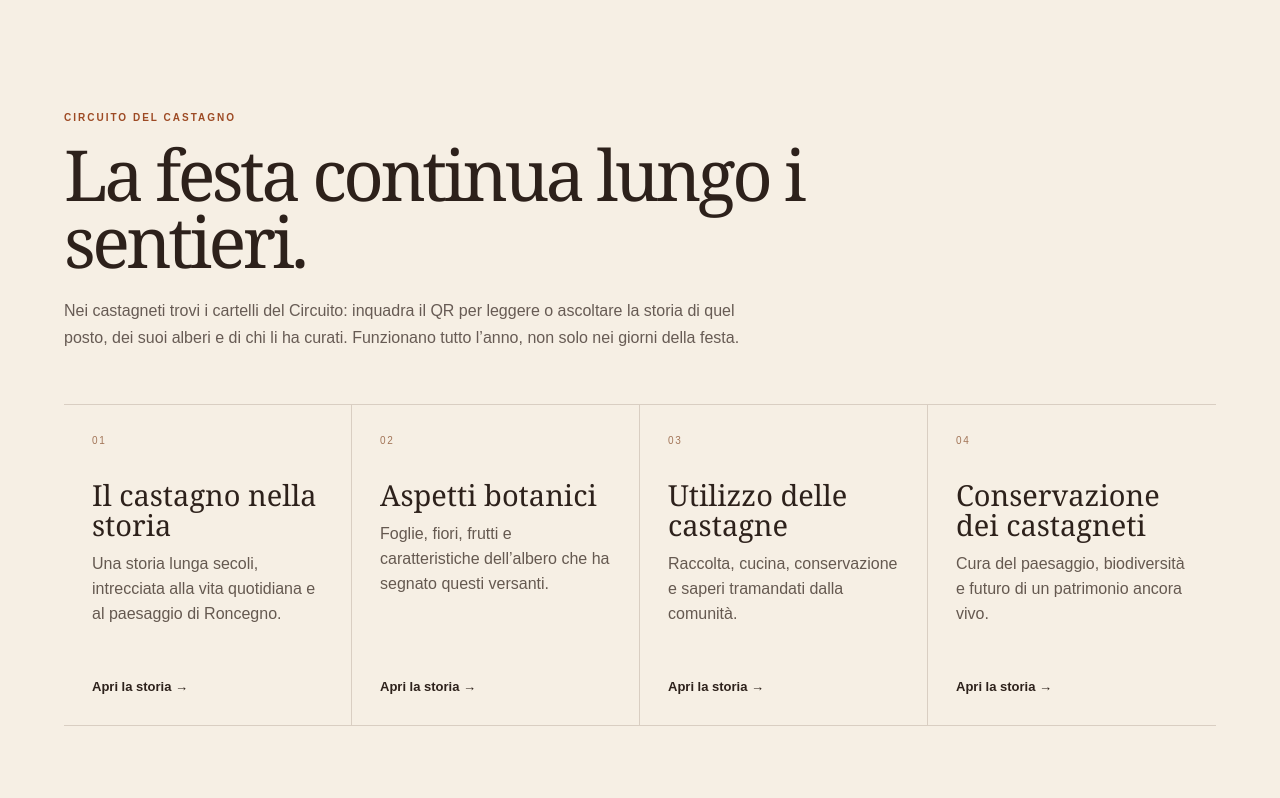
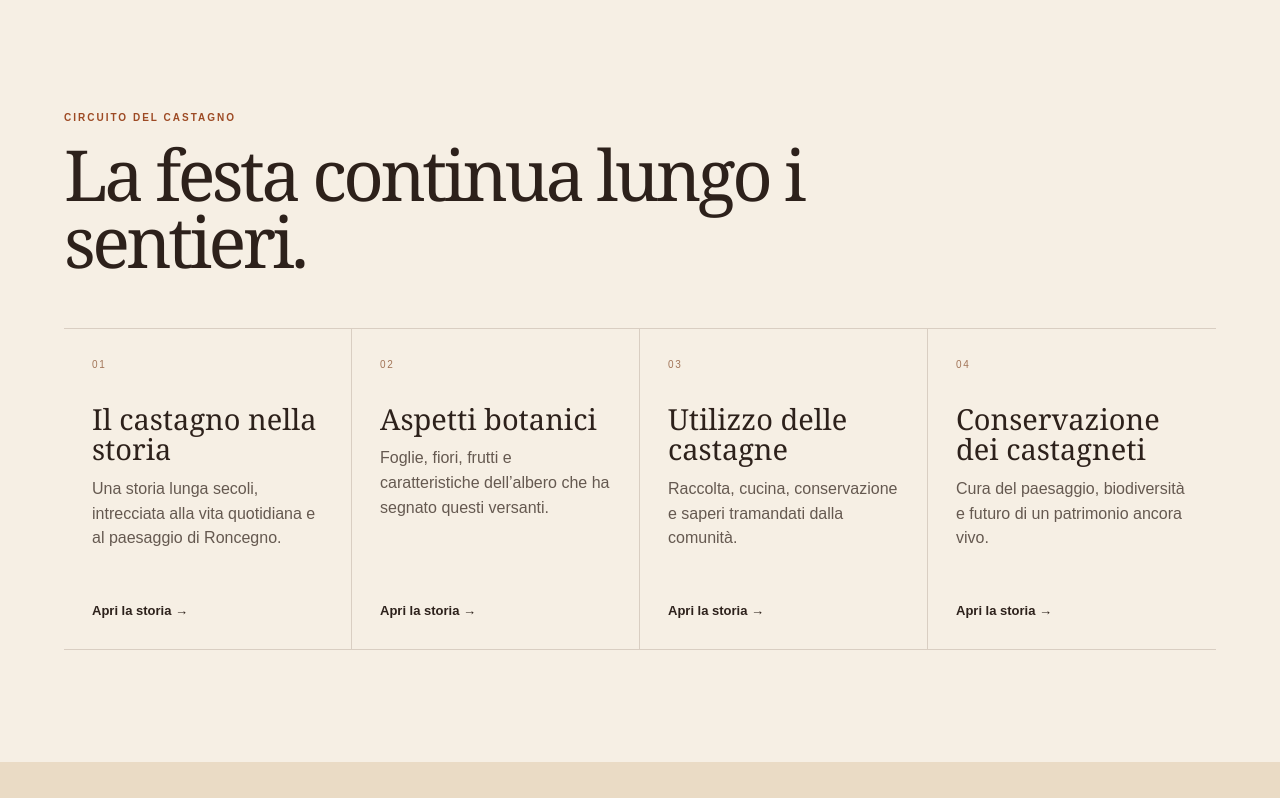
Before and after one commit to comuneRoncegnoTerme/visitroncegno, a Next.js app: page /festa-della-castagna in a window 1280 px wide. Shown: the part 6908-7706 px from the top of the page. Built offline with nearby package versions, Linux system fonts and the light colour scheme; no server answers.

Commit message:
Festa della castagna: rimosso testo su cartelli e QR del Circuito
Co-Authored-By: Claude Opus 5.5 <noreply@anthropic.com>
Claude-Session: https://claude.ai/code/session_01MgzgEnSVingpuJ1RXUqDcf

```diff
--- a/app/festa-della-castagna/page.tsx
+++ b/app/festa-della-castagna/page.tsx
@@ -206,7 +206,7 @@ export default async function FestaDellaCastagnaPage() {
       </section>
 
       <section className={styles.stories} id="storie">
-        <div className={styles.sectionHeading}><p className={styles.eyebrow}>Circuito del Castagno</p><h2>La festa continua lungo i sentieri.</h2><p>Nei castagneti trovi i cartelli del Circuito: inquadra il QR per leggere o ascoltare la storia di quel posto, dei suoi alberi e di chi li ha curati. Funzionano tutto l’anno, non solo nei giorni della festa.</p></div>
+        <div className={styles.sectionHeading}><p className={styles.eyebrow}>Circuito del Castagno</p><h2>La festa continua lungo i sentieri.</h2></div>
         <div className={styles.storyGrid}>{stories.map(([number, title, href, text]) => <Link href={href} className={styles.storyCard} key={href}><span>{number}</span><h3>{title}</h3><p>{text}</p><strong>Apri la storia →</strong></Link>)}</div>
       </section>
 
```
